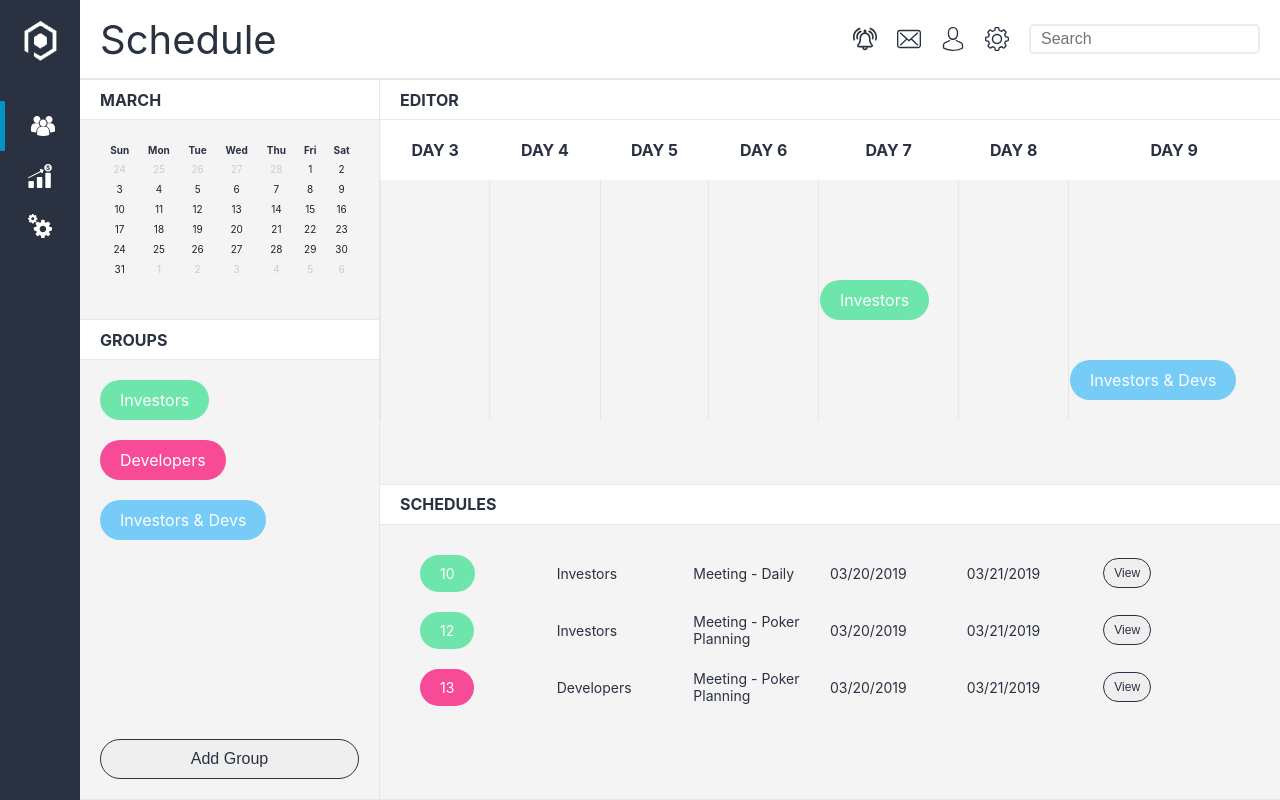
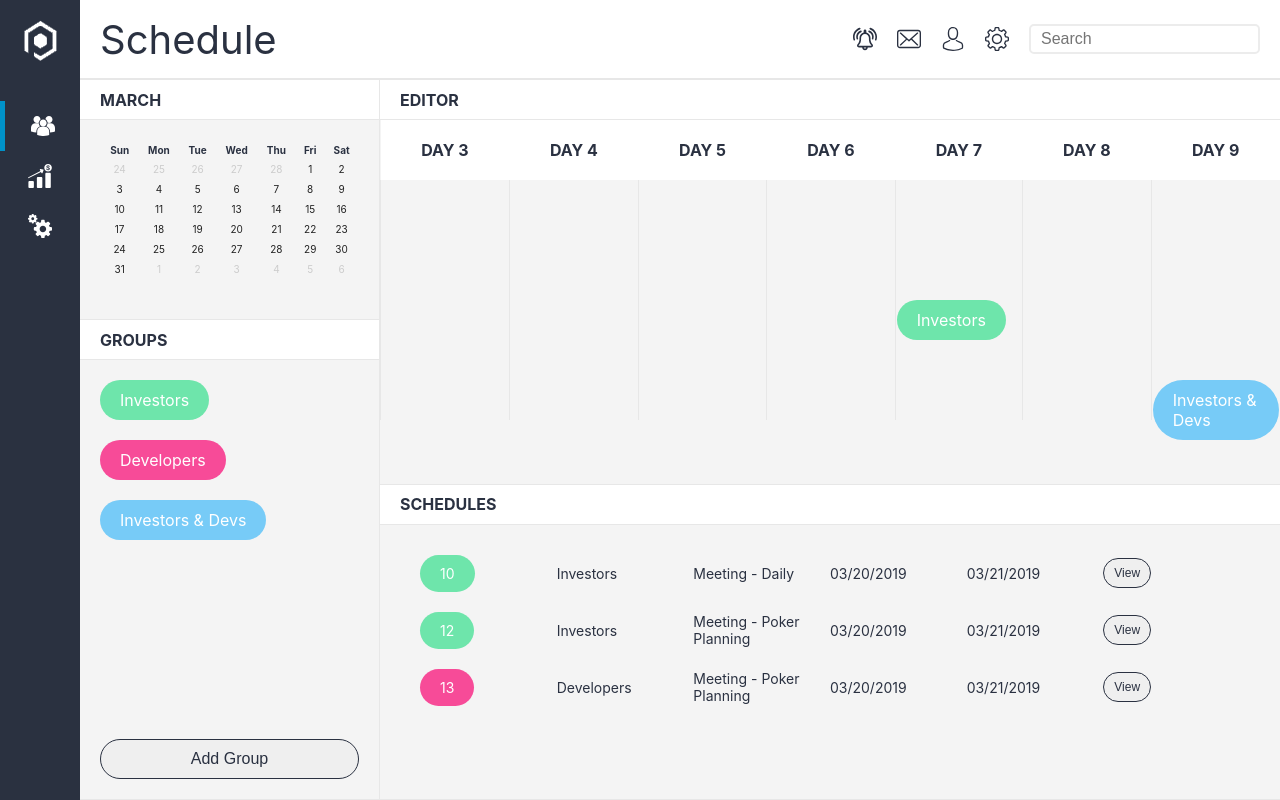
Before and after one commit to claudiogaraycochea/schedule, a React (Create React App) app: page / in a window 1280 px wide. Built offline with nearby package versions, Linux system fonts and the light colour scheme.

Commit message:
Drag and Drop

```diff
--- a/src/components/scheduleEditor/ScheduleEditor.css
+++ b/src/components/scheduleEditor/ScheduleEditor.css
@@ -20,3 +20,11 @@
 	border-spacing: 0;
 	border-collapse: collapse;
 }
+
+.lapse-wrapper .value-day {
+	position: relative;
+}
+
+.lapse-wrapper .group-item {
+	position: absolute;
+}
```
